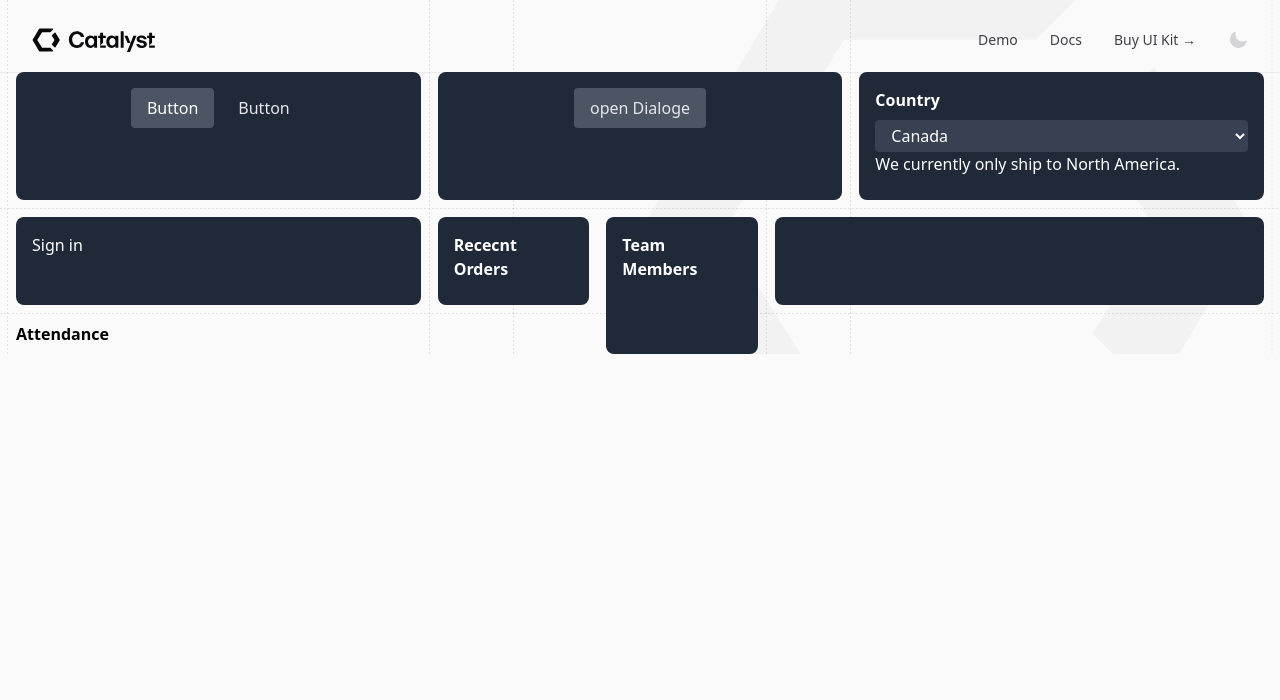
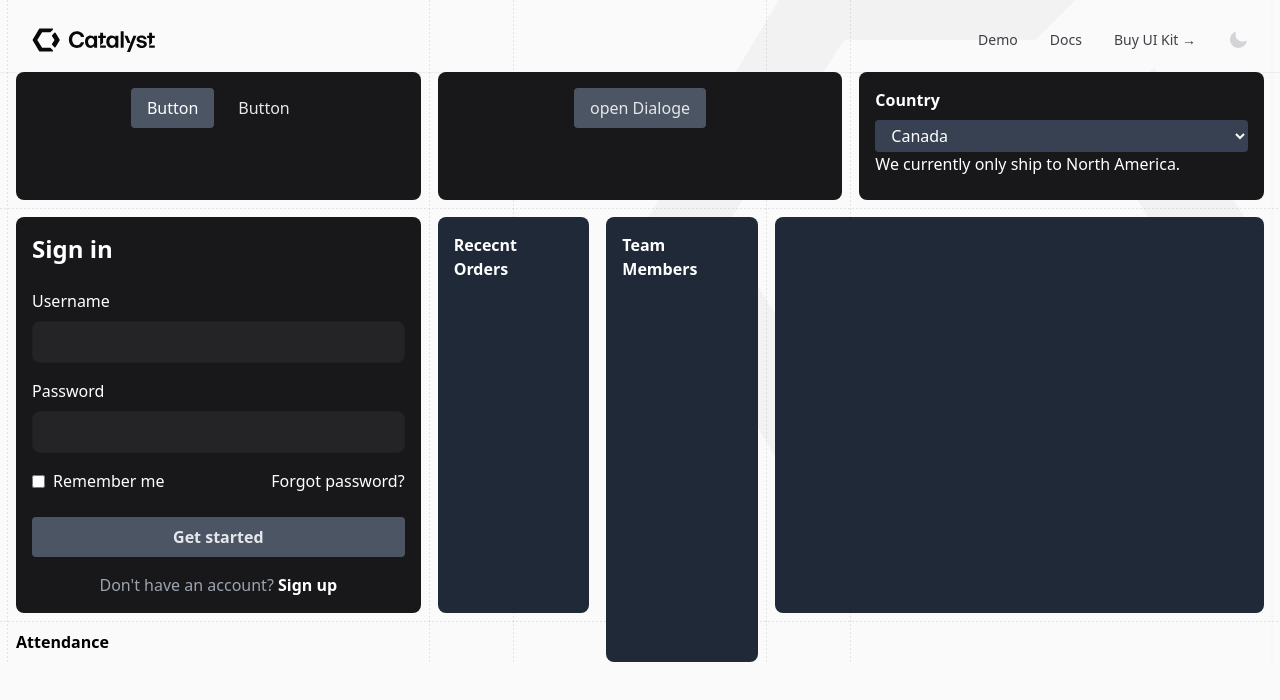
Before and after one commit to nikiiigoyal/tailwind-css-projects, a website: page catalystUIKit/index.html in a window 1280 px wide. Drawn offline with nearby package versions, Linux system fonts and the light colour scheme.

```diff
--- a/catalystUIKit/index.html
+++ b/catalystUIKit/index.html
@@ -177,19 +177,19 @@
                         </rect>
                     </svg>
                     <!-- <div class=" gap-4 p-4 max-w-7xl mx-auto bg-gray-900"> -->
-                        <div class="button xl:col-span-5 bg-gray-800 rounded-lg p-4 text-white h-32">
+                        <div class="button xl:col-span-5 bg-[rgb(24,24,27)] rounded-lg p-4 text-white h-32">
                             <div class="flex justify-center space-x-2">
                                 <button class="bg-gray-600 hover:bg-gray-700 font-medium px-4 py-2 rounded transition duration-300">Button</button>
                                 <button class="bg-gary-900 hover:bg-gray-800 text-gray-200 font-medium px-4 py-2 rounded transition duration-300">Button</button>
                             </div>
                         </div>
-                        <div class="opendialog xl:col-span-5 bg-gray-800 rounded-lg p-4 text-white h-32">
+                        <div class="opendialog xl:col-span-5 bg-[rgb(24,24,27)] rounded-lg p-4 text-white h-32">
                             <div class="flex justify-center">
 
                       <button class="hover:bg-gray-700 bg-gray-600 text-gray-200 font-medium px-4 py-2 rounded transition duration-300">open Dialoge</button>
                     </div>
                     </div>
-                        <div class="country bg-gray-800 rounded-lg p-4 text-white sm:col-span-2 xl:col-span-5 md:col-span-1">
+                        <div class="country bg-[rgb(24,24,27)] rounded-lg p-4 text-white sm:col-span-2 xl:col-span-5 md:col-span-1">
                             <h2 class="font-semibold mb-2">Country</h2>
                             <select class="bg-gray-700 px-3 py-1 rounded w-full">
                                 <option>Canada</option>
@@ -198,8 +198,33 @@
                             </select>
                             <p>We currently only ship to North America.</p>
                         </div>
-                        <div class="form bg-gray-800 rounded-lg p-4 text-white sm:col-span-2 xl:col-span-5 md:col-span-1">
-                            <h2>Sign in</h2>
+                        <div class="form bg-[rgb(24,24,27)] rounded-lg p-4 text-white sm:col-span-2 xl:col-span-5 md:col-span-1">
+
+                            <h2 class="text-2xl font-bold mb-6">Sign in</h2>
+                            <form>
+                                <div class="mb-4">
+                                    <label for="username" class="block mb-2">Username</label>
+                                    <input type="text" id="username" class="w-full bg-[rgb(36,36,39)]  px-3 py-2 rounded-lg placeholder:text-zinc-500 focus:outline-none text-white border border-zinc-950/10">
+                                </div>
+                                <div class="mb-4">
+                                    <label for="password" class="block mb-2">Password</label>
+                                    <input type="password" id="password" class="w-full bg-[rgb(36,36,39)]  px-3 py-2 rounded-lg placeholder:text-zinc-500 focus:outline-none text-white border border-zinc-950/10">
+                                </div>
+                                <div class="flex justify-between items-center mb-6">
+                                    <label class="flex items-center">
+                                        <input type="checkbox" class="mr-2">
+                                        <span>Remember me</span>
+                                    </label>
+                                    <a href="#" class="text-white hover:underline">Forgot password?</a>
+                                </div>
+                        <button type="submit" class="hover:bg-gray-700 bg-gray-600 w-full text-gray-200  px-4 py-2 rounded transition duration-300 font-bold">Get started</button>
+
+
+
+                        </form>
+                        <p class="mt-4 text-center text-gray-400">
+                            Don't have an account? <a href="#" class="text-white font-bold hover:underline">Sign up</a>
+                        </p>
                         </div>
                         <div class="orders bg-gray-800 rounded-lg p-4 text-white  sm:col-span-2 xl:col-span-2">
                             <h2 class="font-semibold mb-2">Rececnt Orders</h2>
```
